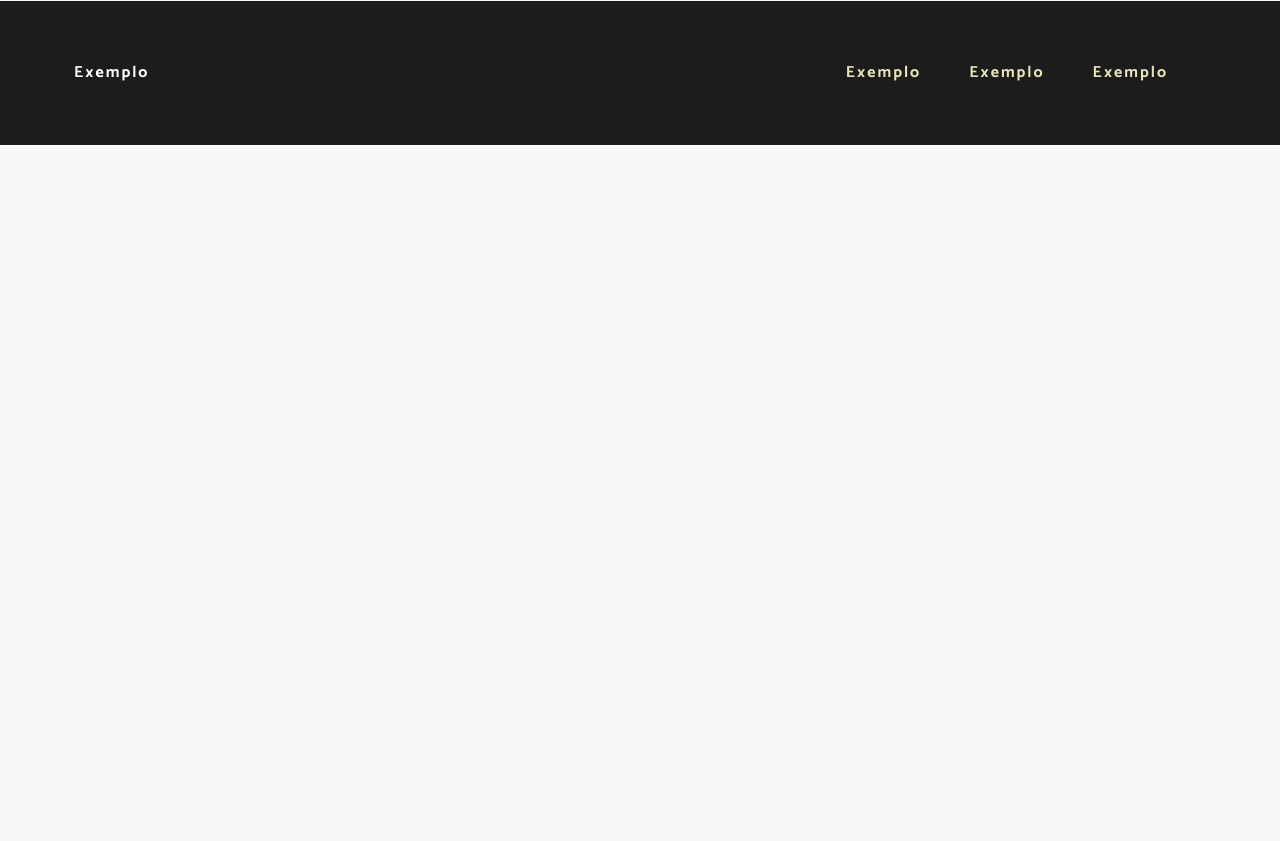
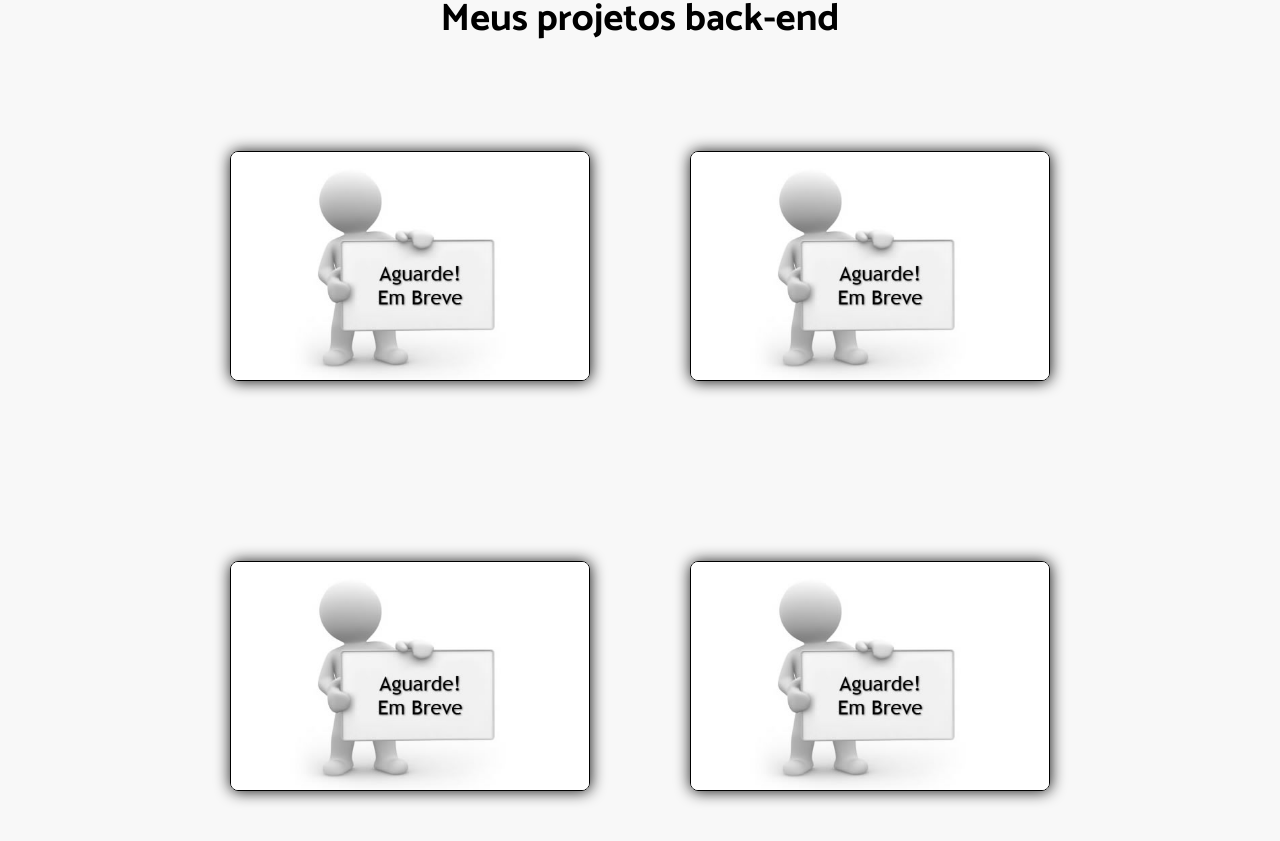
Before and after one commit to lucasgolle/portfolio, a React (Create React App) app: page / in a window 1280 px wide. Shown: the part 1933-2774 px from the top of the page. Before the commit the page ends 2078 px from the top, so only its background shows below. Built offline with nearby package versions, Linux system fonts and the light colour scheme; the HTML template or start-up script is replaced by a standard one.

Commit message:
feat: create section about

```diff
--- a/src/components/Header/index.js
+++ b/src/components/Header/index.js
@@ -21,7 +21,7 @@ export const Header = () =>{
                     <Link to="front" spy={true} smooth={true} offset={-65} duration={500}>Front-end</Link>
                 </li>
                 <li>
-                <Link to="back" spy={true} smooth={true} offset={50} duration={500}>Back-end</Link>
+                <Link to="back" spy={true} smooth={true} offset={-65} duration={500}>Back-end</Link>
                 </li>
                 {language &&
                 <li>
--- a/src/components/Projects/index.js
+++ b/src/components/Projects/index.js
@@ -7,11 +7,13 @@ import doIt from "../../assets/YouCut_20220508_052856504_AdobeCreativeCloudExpre
 import nuKenzie from "../../assets/gifnukenzie.gif";
 import kenzieHub from "../../assets/gifkenziehub.gif";
 import hamburgueria from "../../assets/hamburgueria.gif";
+import backProject from "../../assets/image.jpeg"
 
 export const Projects = () => {
   return (
+    <>
     <Container id="front">
-      <h1>Meus projetos</h1>
+      <h1>Meus projetos front-end</h1>
       <ul>
         <AnimationContainer>
           <h3>Do It</h3>
@@ -35,5 +37,27 @@ export const Projects = () => {
         </AnimationContainerRight>
       </ul>
     </Container>
+    <Container id="back">
+      <h1>Meus projetos back-end</h1>
+      <ul>
+        <AnimationContainer>
+          <li>
+            <img src={backProject} alt="projeto doIt" />
+          </li>
+          <li>
+            <img src={backProject} alt="projeto doIt" />
+          </li>
+        </AnimationContainer>
+        <AnimationContainerRight>
+          <li>
+            <img src={backProject} alt="projeto nuKenzie" />
+          </li>
+          <li>
+            <img src={backProject} alt="projeto doIt" />
+          </li>
+        </AnimationContainerRight>
+      </ul>
+    </Container>
+    </>
   );
 };
--- a/src/components/Projects/styles.js
+++ b/src/components/Projects/styles.js
@@ -27,12 +27,13 @@ export const Container = styled.div`
   img {
     max-width: 360px;
     width: 90vw;
-    height: 230px;
+    height: 220px;
     border-radius: 8px;
     box-shadow: 0.5px 0.5px 15px #111111;
     cursor: pointer;
     border: 1px solid black;
     &:hover {
+      width: 95vw;
       max-width: 375px;
       transition: 1s;
       box-shadow: 14px 14px 20px #111111;
@@ -45,7 +46,7 @@ export const Container = styled.div`
     margin-bottom: 4rem;
   }
 
-  @media (min-width: 768px) {
+  @media (min-width: 1024px) {
     h1 {
       font-size: 2.4rem;
     }
@@ -111,7 +112,7 @@ export const AnimationContainer = styled.div`
   display: flex;
   flex-direction: column;
   animation: ${appearFromLeft} 1s;
-  @media (min-width: 768px){
+  @media (min-width: 1024px){
     margin-right: 100px;
   }
 `;
--- /dev/null
+++ b/src/components/about/style.js
@@ -0,0 +1,3 @@
+import styled from "styled-components";
+
+export const Container = styled.div``
```
Also changed, not shown: src/components/about/index.js (added, +9 -0 lines), src/assets/image.jpeg (added).
